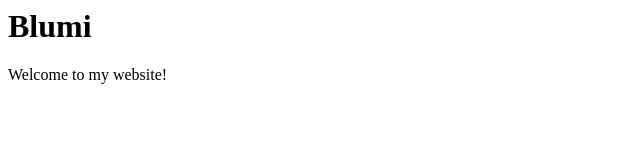
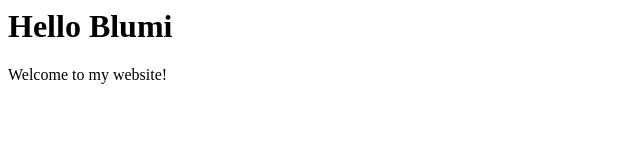
Before and after one commit to DrBlumentopf/blumentest, a plain HTML site: page index.html in a window 1280 px wide. Shown: the whole page, without its empty margins (0-640 px from the left). Drawn offline with Linux system fonts and the light colour scheme.

Commit message:
Update index.html
Added Hello

```diff
--- a/index.html
+++ b/index.html
@@ -1,7 +1,7 @@
 <html>
 
 <body>
-  <h1>Blumi</h1>
+  <h1>Hello Blumi</h1>
   <p>Welcome to my website!</p>
   <img src="" />
 </body>
```
